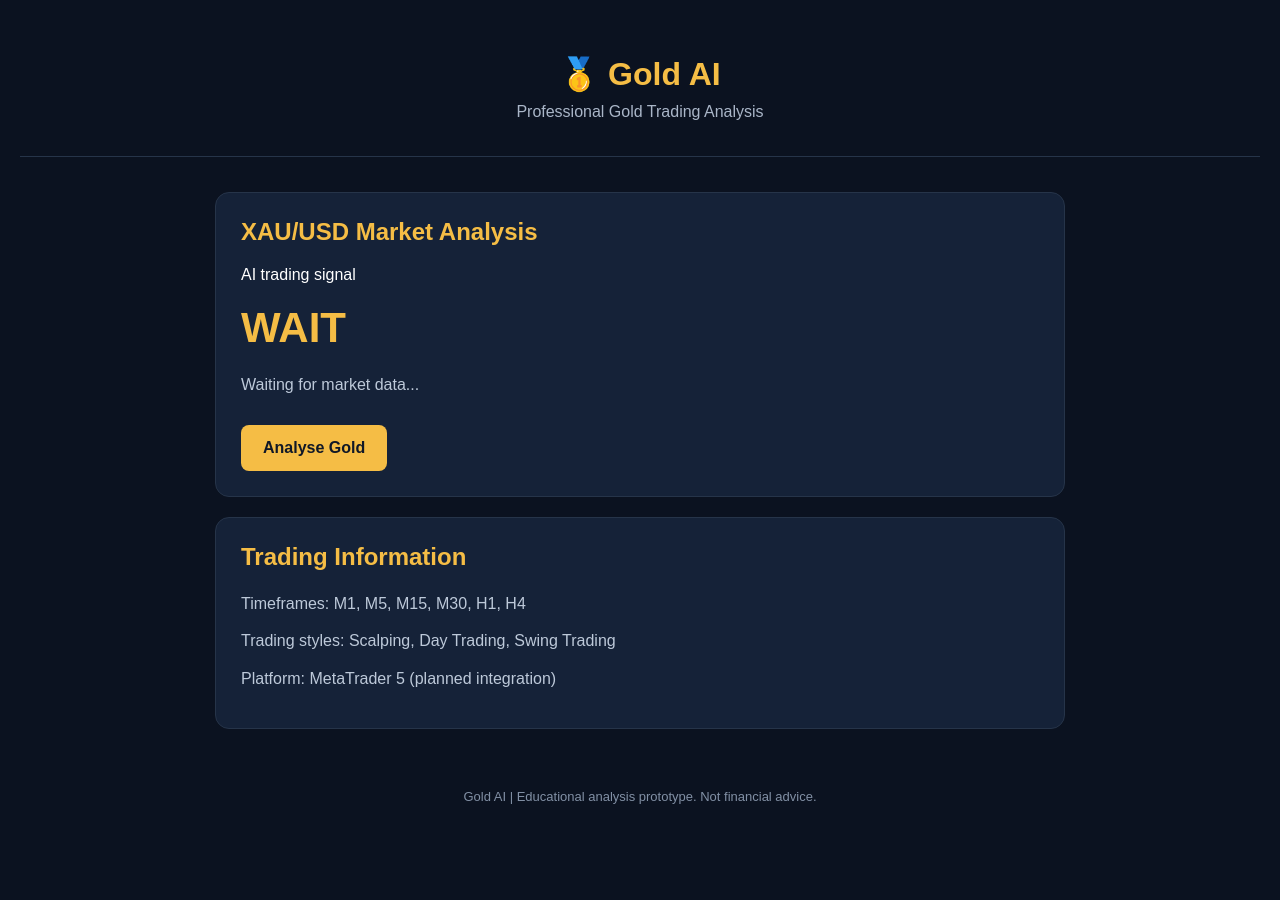
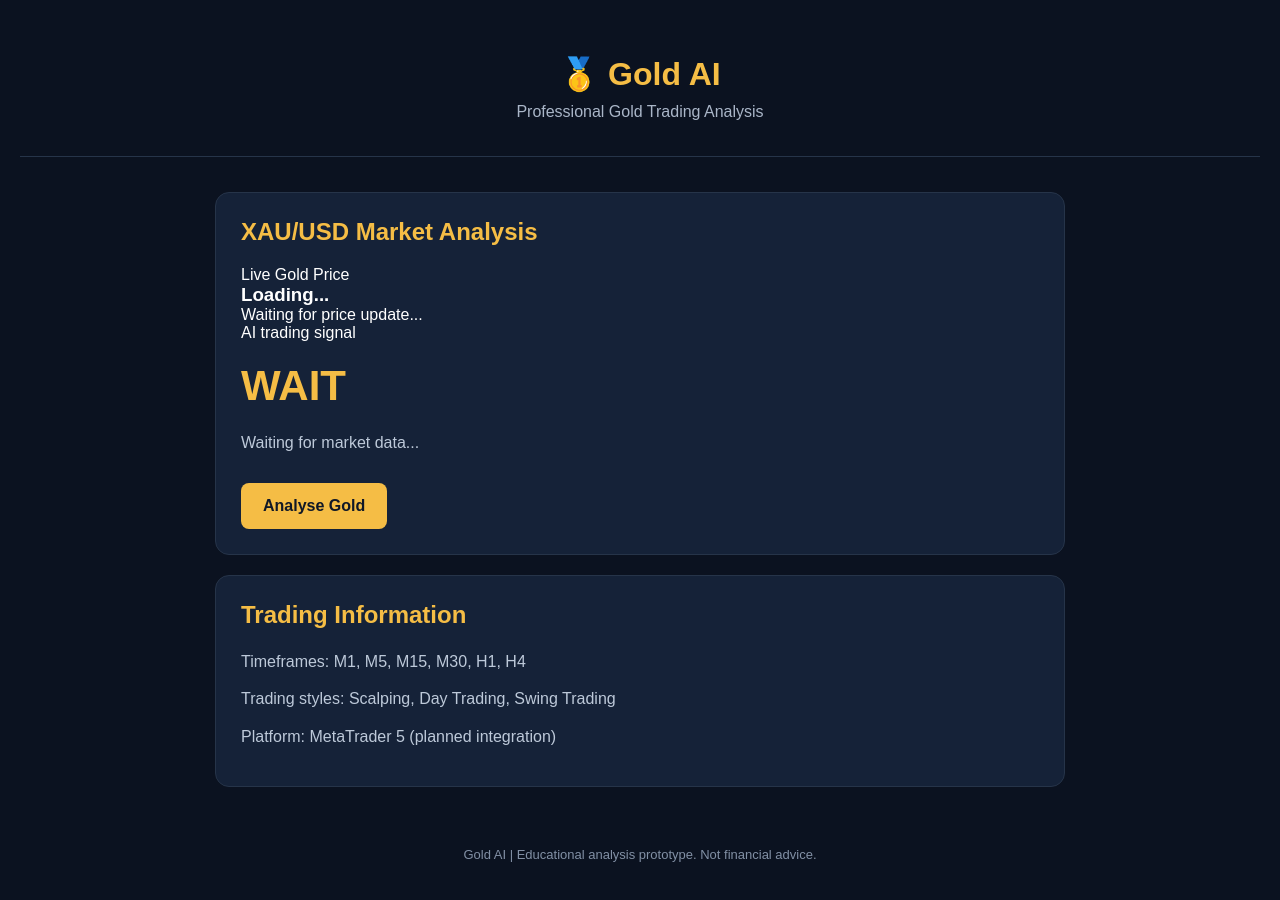
Before and after one commit to Laflame2323/Gold-ai, a plain HTML site: page frontend/index.html in a window 1280 px wide. Before the commit the page ends 849 px from the top, so only its background shows below. Drawn offline with Linux system fonts and the light colour scheme.

Commit message:
Update index.html

```diff
--- a/frontend/index.html
+++ b/frontend/index.html
@@ -16,6 +16,11 @@
   <main>
     <section class="dashboard">
       <h2>XAU/USD Market Analysis</h2>
+      <div class="price-card">
+    <p>Live Gold Price</p>
+    <h3 id="goldPrice">Loading...</h3>
+    <p id="priceUpdated">Waiting for price update...</p>
+</div>
       <p>AI trading signal</p>
       <div id="signal">WAIT</div>
       <p id="message">Waiting for market data...</p>
```
